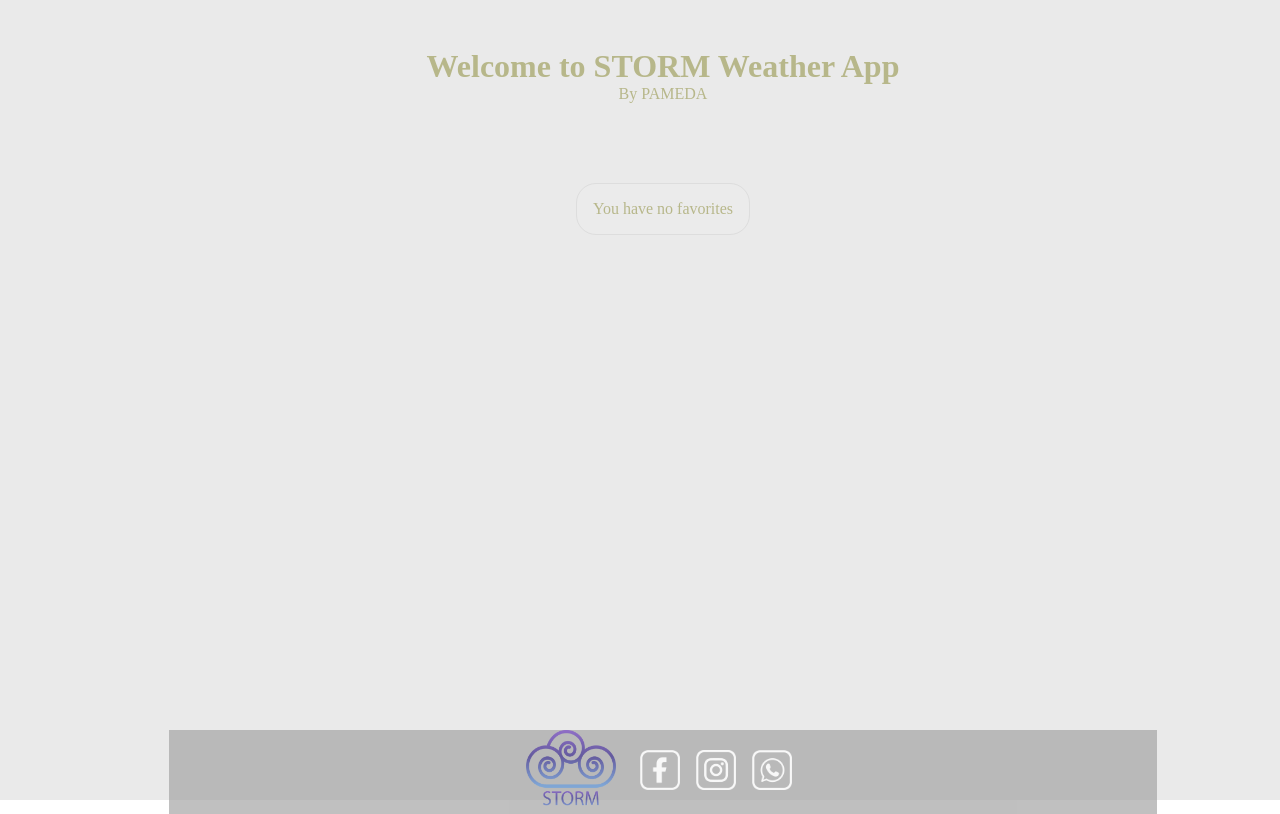
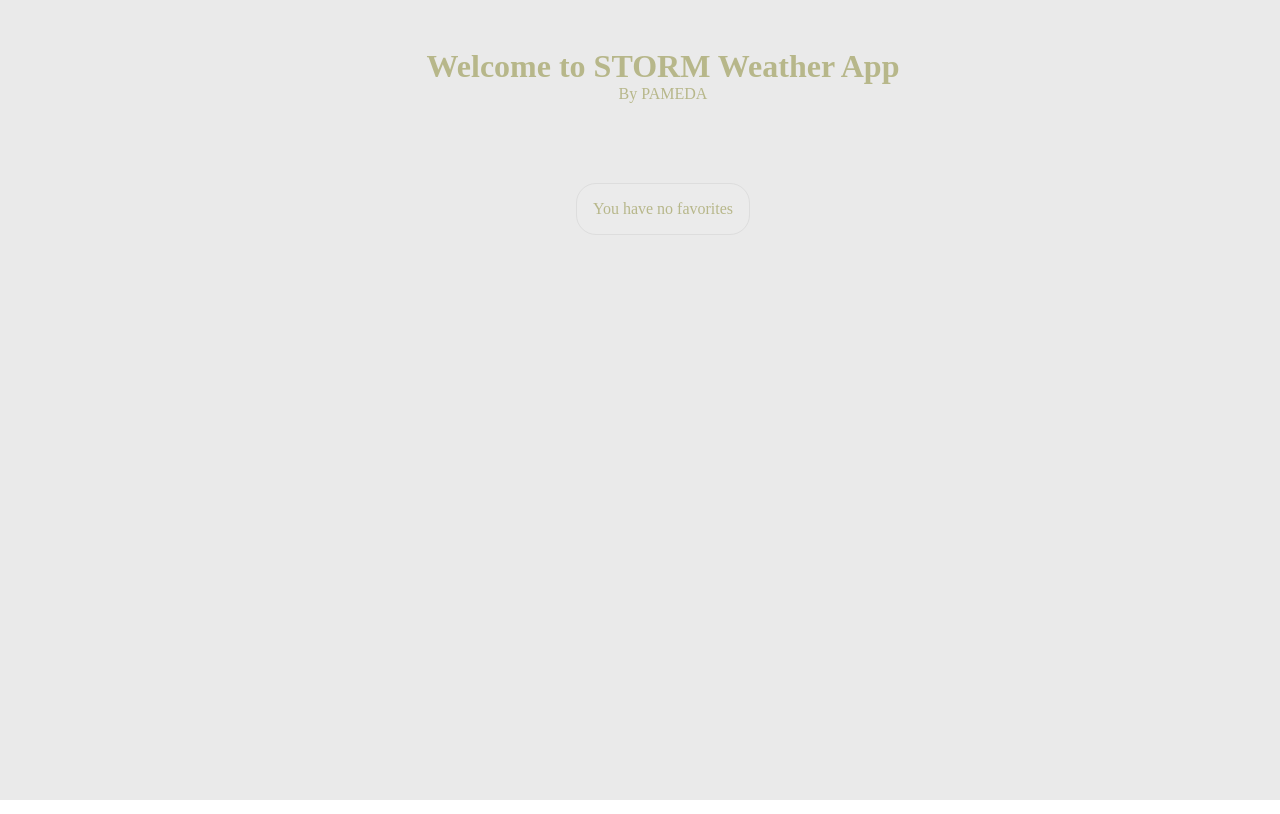
Before and after one commit to ParhamInBinary/Miniprojekt-ReactApp, a React (Vite) app: page / in a window 1280 px wide. Built offline with nearby package versions, Linux system fonts and the light colour scheme.

Commit message:
change location of footer icons

```diff
--- a/src/App.tsx
+++ b/src/App.tsx
@@ -1,8 +1,6 @@
 import { useState } from 'react';
 import { createUseStyles } from 'react-jss';
 import { Outlet } from 'react-router-dom';
-import { Copyright } from './Footer/Copyright';
-import { Socials } from './Footer/Socials';
 import { Sidebar } from './Sidebar';
 
 
@@ -13,16 +11,9 @@ import { Sidebar } from './Sidebar';
   return (
     <div className={styles.body}>
       <Sidebar />
-
       <main className={styles.main}>
         <Outlet context={[favourites, setFavourites]}/>
-
-        <footer className={styles.footer}>
-          <Copyright />
-          <Socials />
-        </footer>
       </main>
-
     </div>
   )
 }
@@ -38,18 +29,7 @@ const useStyles = createUseStyles({
     alignItems: 'center',
     flexDirection: 'column',
     color: 'white',
-    position: 'relative',
     height: '100vh',
   },
-  footer: {
-    display: 'flex',
-    backgroundColor: '#A5A5A5',
-    opacity: 0.7,
-    alignItems: "center",
-    justifyContent: 'center',
-    gap: '1rem',
-    position: 'absolute',
-    top: '91.3%',
-    width: '80%',
-  },
+
 })
--- a/src/Footer/Copyright.tsx
+++ /dev/null
@@ -1,12 +0,0 @@
-import { NavLink } from "react-router-dom";
-import { Logo } from "../Sidebar/Logo";
-
-export function Copyright() {
-  return (
-    <div>
-      <NavLink to="/">
-        <Logo />
-      </NavLink>
-    </div>
-  );
-}
--- a/src/Sidebar.tsx
+++ b/src/Sidebar.tsx
@@ -1,8 +1,10 @@
+import { useState } from "react";
 import { createUseStyles } from "react-jss";
 import { NavLink } from "react-router-dom";
+import { Socials } from "./Footer/Socials";
 import { Logo } from "./Sidebar/Logo";
 import { ToggleMode } from "./Sidebar/ToggleMode";
-import { useState } from "react";
+
 
 export function Sidebar() {
   const [isOpen, setIsOpen] = useState(false);
@@ -15,7 +17,7 @@ export function Sidebar() {
   return (
     <>
       <aside className={`${styles.aside} ${isOpen ? styles.aside: styles.asideHidden}`}>
-        <nav>
+        <nav className={styles.nav}>
           <ul className={styles.ul}>
             <li>
               <NavLink to="/">
@@ -34,6 +36,8 @@ export function Sidebar() {
             </li>
             <ToggleMode />
           </ul>
+          <Socials />
+
         </nav>
       </aside>
       <div className={styles.hamburgerMenu}>
@@ -48,6 +52,10 @@ export function Sidebar() {
 const useStyles = createUseStyles({
   aside: {
     display: "block",
+    height: "100vh",
+  },
+
+  nav: {
   },
 
   hamburgerMenu: {
@@ -106,7 +114,6 @@ const useStyles = createUseStyles({
     padding: "1rem",
     listStyleType: "none",
     fontSize: "1rem",
-    height: "100vh",
     width: "15rem",
   },
   li: {
--- a/src/Sidebar/Start.tsx
+++ b/src/Sidebar/Start.tsx
@@ -18,12 +18,13 @@ export function Start() {
 const useStyles = createUseStyles({
   itemContainer: {
     display: 'flex',
-    flexWrap: 'wrap',
+    flexWrap: 'nowrap',
     padding: '1rem',
     border: '1px solid #DDD',
     borderRadius: 20,
     marginTop: '5rem',
-    backgroundColor: 'rgba(236, 236, 236, 0.4)'
+    backgroundColor: 'rgba(236, 236, 236, 0.4)',
+    overflow: 'scroll',
   },
   h1: {
     marginTop: '3rem',
```
